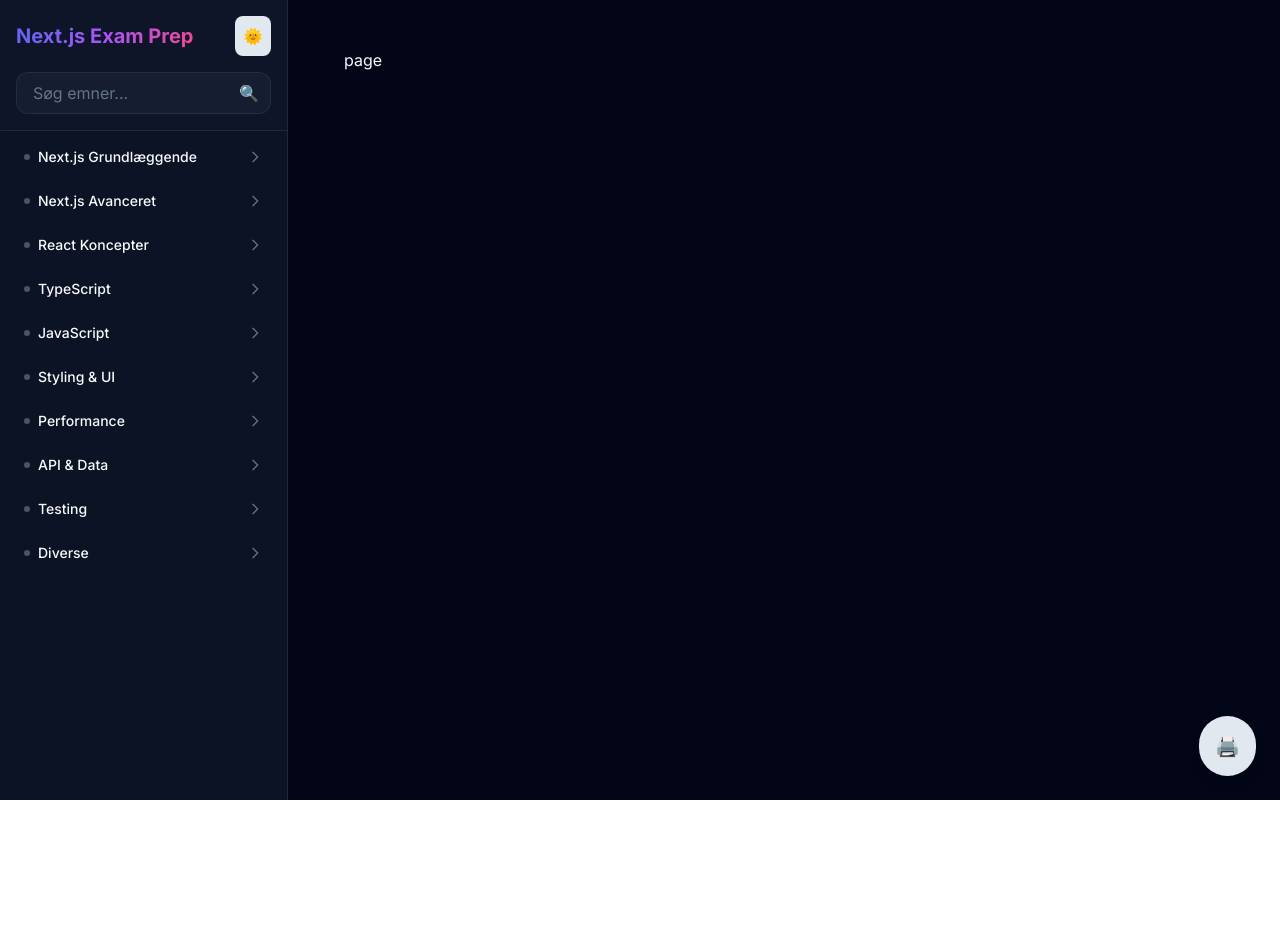
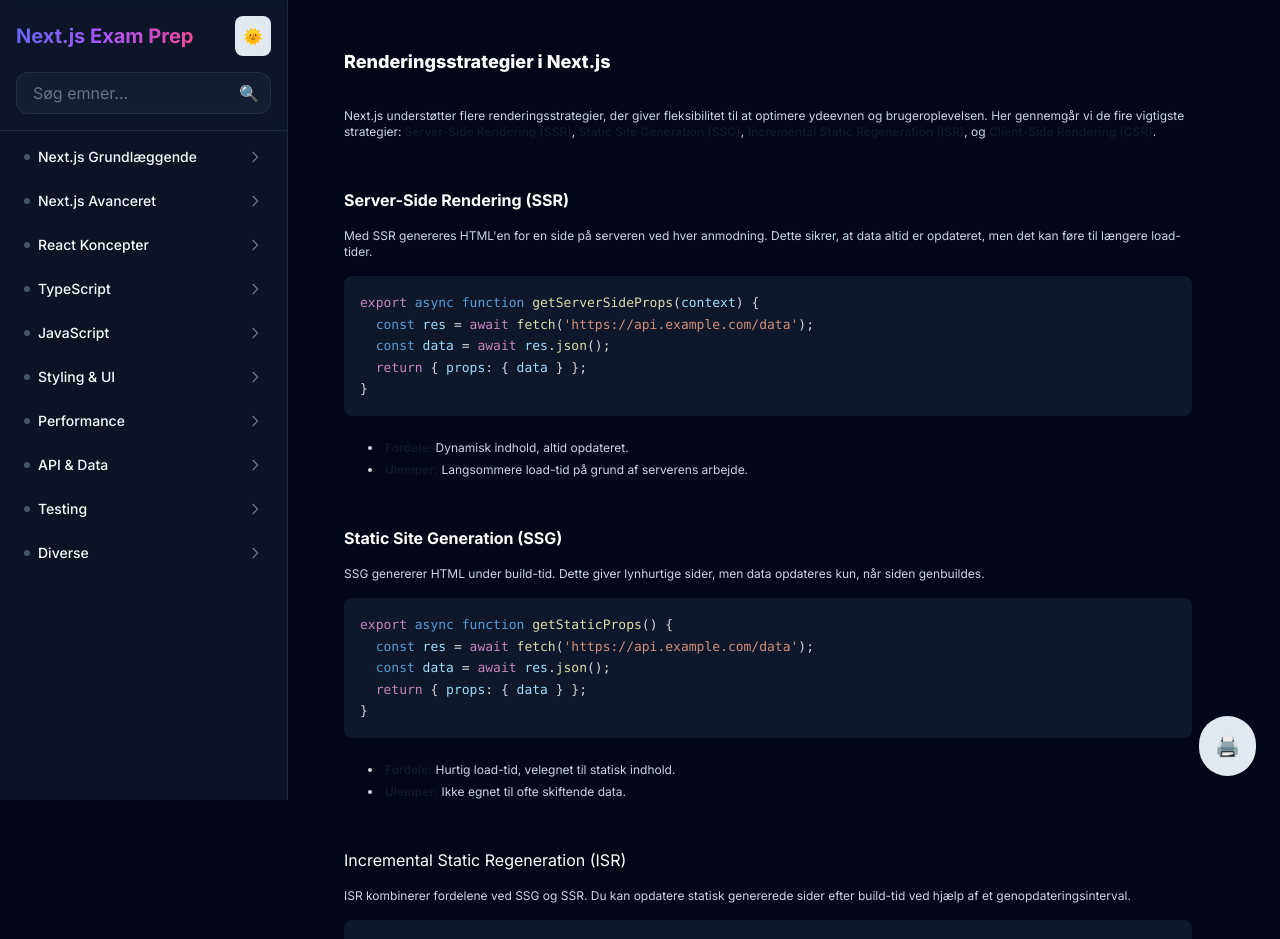
Before and after one commit to Lucasna28/next-exam-prep, a Next.js app: page /topics/next/advanced/rendering-strategies in a window 1280 px wide. Shown: the top 939 px of the page. Before the commit the page ends 800 px from the top, so only its background shows below. Built offline with nearby package versions, Linux system fonts and the light colour scheme.

Commit message:
nextdone

```diff
--- a/src/app/topics/next/advanced/rendering-strategies/page.tsx
+++ b/src/app/topics/next/advanced/rendering-strategies/page.tsx
@@ -1,7 +1,98 @@
-import React from "react";
+import CodeBlock from "@/components/CodeBlock";
 
-const page = () => {
-  return <div>page</div>;
-};
+export default function RenderingStrategiesPage() {
+  return (
+    <div className="prose lg:prose-xs">
+      <h1 className="text-lg">Renderingsstrategier i Next.js</h1>
+      <p className="text-xs">
+        Next.js understøtter flere renderingsstrategier, der giver fleksibilitet til at optimere ydeevnen og brugeroplevelsen. Her gennemgår vi de fire vigtigste strategier:
+        <strong> Server-Side Rendering (SSR)</strong>, <strong>Static Site Generation (SSG)</strong>, <strong>Incremental Static Regeneration (ISR)</strong>, og <strong>Client-Side Rendering (CSR)</strong>.
+      </p>
 
-export default page;
+      <h2 className="text-base">Server-Side Rendering (SSR)</h2>
+      <p className="text-xs">
+        Med SSR genereres HTML'en for en side på serveren ved hver anmodning. Dette sikrer, at data altid er opdateret, men det kan føre til længere load-tider.
+      </p>
+      <CodeBlock
+        code={`export async function getServerSideProps(context) {
+  const res = await fetch('https://api.example.com/data');
+  const data = await res.json();
+  return { props: { data } };
+}`}
+        language="javascript"
+      />
+      <ul className="text-xs">
+        <li><strong>Fordele:</strong> Dynamisk indhold, altid opdateret.</li>
+        <li><strong>Ulemper:</strong> Langsommere load-tid på grund af serverens arbejde.</li>
+      </ul>
+
+      <h2 className="text-base">Static Site Generation (SSG)</h2>
+      <p className="text-xs">
+        SSG genererer HTML under build-tid. Dette giver lynhurtige sider, men data opdateres kun, når siden genbuildes.
+      </p>
+      <CodeBlock
+        code={`export async function getStaticProps() {
+  const res = await fetch('https://api.example.com/data');
+  const data = await res.json();
+  return { props: { data } };
+}`}
+        language="javascript"
+      />
+      <ul className="text-xs">
+        <li><strong>Fordele:</strong> Hurtig load-tid, velegnet til statisk indhold.</li>
+        <li><strong>Ulemper:</strong> Ikke egnet til ofte skiftende data.</li>
+      </ul>
+
+      <h5 className="text-base">Incremental Static Regeneration (ISR)</h5>
+      <p className="text-xs">
+        ISR kombinerer fordelene ved SSG og SSR. Du kan opdatere statisk genererede sider efter build-tid ved hjælp af et genopdateringsinterval.
+      </p>
+      <CodeBlock
+        code={`export async function getStaticProps() {
+  const res = await fetch('https://api.example.com/data');
+  const data = await res.json();
+  return {
+    props: { data },
+    revalidate: 10, // Opdater hver 10. sekund
+  };
+}`}
+        language="javascript"
+      />
+      <ul className="text-xs">
+        <li><strong>Fordele:</strong> Hurtige sider med mulighed for dynamisk opdatering.</li>
+        <li><strong>Ulemper:</strong> Ikke egnet til realtidsdata.</li>
+      </ul>
+
+      <h2 className="text-base">Client-Side Rendering (CSR)</h2>
+      <p className="text-xs">
+        Med CSR renderes HTML'en i browseren ved hjælp af JavaScript. Data hentes ofte via API-anmodninger, når siden er indlæst.
+      </p>
+      <CodeBlock
+        code={`import { useEffect, useState } from 'react';
+
+export default function Page() {
+  const [data, setData] = useState(null);
+
+  useEffect(() => {
+    fetch('https://api.example.com/data')
+      .then((res) => res.json())
+      .then((data) => setData(data));
+  }, []);
+
+  if (!data) return <p>Loading...</p>;
+  return <div>{JSON.stringify(data)}</div>;
+}`}
+        language="javascript"
+      />
+      <ul className="text-xs">
+        <li><strong>Fordele:</strong> Hurtig initial load med mulighed for dynamisk datahentning.</li>
+        <li><strong>Ulemper:</strong> Afhængig af JavaScript, hvilket kan påvirke SEO og performance.</li>
+      </ul>
+
+      <h2 className="text-base">Konklusion</h2>
+      <p className="text-xs">
+        Valget af renderingsstrategi afhænger af applikationens krav. SSR og ISR er gode til dynamiske data, SSG er ideel til statisk indhold, og CSR fungerer bedst for applikationer, der kræver interaktivitet på klienten.
+      </p>
+    </div>
+  );
+}
--- /dev/null
+++ b/src/app/topics/next/advanced/routing-comparison/approuter/page.tsx
@@ -0,0 +1,59 @@
+import CodeBlock from "@/components/CodeBlock";
+
+export default function AppRouterPage() {
+  return (
+    <div className="prose lg:prose-xs">
+      <h1 className="text-lg">App Router i Next.js</h1>
+      <p className="text-xs">
+        <code>app/</code> strukturen blev introduceret i Next.js 13 og giver en moderne måde at bygge applikationer med funktioner som layouts, serverkomponenter og streaming.
+      </p>
+
+      <h2 className="text-base">Hovedfunktioner</h2>
+      <ul className="text-xs">
+        <li>
+          <strong>Serverkomponenter:</strong> Standard i <code>app/</code>, der giver bedre performance og reduceret JavaScript på klienten.
+        </li>
+        <li>
+          <strong>Layouts:</strong> Delte layouts kan definere UI, der genbruges på tværs af sider.
+        </li>
+        <li>
+          <strong>Streaming:</strong> Muliggør levering af indhold i realtid for hurtigere sideindlæsning.
+        </li>
+      </ul>
+
+      <h2 className="text-base">Eksempel: Oprettelse af en layout-fil</h2>
+      <CodeBlock
+        code={`// app/layout.tsx
+export default function RootLayout({ children }) {
+  return (
+    <html lang="en">
+      <body>
+        <header>Mit layout</header>
+        {children}
+      </body>
+    </html>
+  );
+}`}
+        language="typescript"
+      />
+
+      <h2 className="text-base">Fordele ved App Router</h2>
+      <ul className="text-xs">
+        <li>
+          <strong>Avancerede funktioner:</strong> Layouts, streaming og serverkomponenter er indbygget.
+        </li>
+        <li>
+          <strong>Forbedret performance:</strong> Reducerer mængden af JavaScript på klienten.
+        </li>
+        <li>
+          <strong>Skalerbar:</strong> Bedre egnet til store applikationer.
+        </li>
+      </ul>
+
+      <h2 className="text-base">Konklusion</h2>
+      <p className="text-xs">
+        App Router er ideel til moderne applikationer, hvor performance og fleksibilitet er afgørende. Det er designet til at udnytte Next.js' nyeste funktioner.
+      </p>
+    </div>
+  );
+}
--- a/src/app/topics/next/advanced/routing-comparison/page.tsx
+++ b/src/app/topics/next/advanced/routing-comparison/page.tsx
@@ -1,7 +1,41 @@
-import React from "react";
+import Link from "next/link";
 
-const page = () => {
-  return <div>page</div>;
-};
+export default function AppVsPagesOverview() {
+  return (
+    <div className="prose lg:prose-xs">
+      <h1 className="text-lg">App Router vs. Pages Router i Next.js</h1>
+      <p className="text-xs">
+        Next.js introducerer en ny <code>app/</code> struktur i version 13, der giver forbedrede funktioner som serverkomponenter og layouts. Samtidig understøtter Next.js stadig den klassiske <code>pages/</code> struktur.
+      </p>
 
-export default page;
+      <h2 className="text-base">Forskellen mellem App Router og Pages Router</h2>
+      <ul className="text-xs">
+        <li>
+          <strong>App Router:</strong> Den nyeste routing-struktur med avancerede funktioner som layouts, streaming og serverkomponenter.
+        </li>
+        <li>
+          <strong>Pages Router:</strong> Den klassiske struktur, der er kendt for sin enkelhed og brede brug.
+        </li>
+      </ul>
+
+      <h2 className="text-base">Læs mere</h2>
+      <ul className="text-xs">
+        <li>
+          <Link href="/topics/next/advanced/routing-comparison/approuter">
+            Læs om App Router
+          </Link>
+        </li>
+        <li>
+          <Link href="/topics/next/advanced/routing-comparison/pagesrouter">
+            Læs om Pages Router
+          </Link>
+        </li>
+      </ul>
+
+      <h2 className="text-base">Konklusion</h2>
+      <p className="text-xs">
+        Både <code>app/</code> og <code>pages/</code> strukturerne har deres styrker og svagheder. Klik på linksene ovenfor for at lære mere om hver struktur.
+      </p>
+    </div>
+  );
+}
--- /dev/null
+++ b/src/app/topics/next/advanced/routing-comparison/pagesrouter/page.tsx
@@ -0,0 +1,64 @@
+import CodeBlock from "@/components/CodeBlock";
+
+export default function PagesRouterPage() {
+  return (
+    <div className="prose lg:prose-xs">
+      <h1 className="text-lg">Pages Router i Next.js</h1>
+      <p className="text-xs">
+        <code>pages/</code> strukturen er den klassiske måde at organisere routing i Next.js. Den er enkel og let at bruge, hvilket gør den ideel for mindre projekter.
+      </p>
+
+      <h2 className="text-base">Hovedfunktioner</h2>
+      <ul className="text-xs">
+        <li>
+          <strong>Fil-baseret routing:</strong> Hver fil i <code>pages/</code> mappen svarer til en route.
+        </li>
+        <li>
+          <strong>API Routes:</strong> Opret backend API'er direkte i <code>pages/api</code>.
+        </li>
+        <li>
+          <strong>Fleksibilitet:</strong> Understøtter både server-side rendering (SSR) og static site generation (SSG).
+        </li>
+      </ul>
+
+      <h2 className="text-base">Eksempel: Fil-baseret routing</h2>
+      <CodeBlock
+        code={`// pages/index.js
+export default function HomePage() {
+  return <h1>Velkommen til Next.js</h1>;
+}
+
+// URL: /
+`}
+        language="javascript"
+      />
+
+      <h5 className="text-base">Eksempel: API Route</h5>
+      <CodeBlock
+        code={`// pages/api/hello.js
+export default function handler(req, res) {
+  res.status(200).json({ message: "Hello, world!" });
+}`}
+        language="javascript"
+      />
+
+      <h2 className="text-base">Fordele ved Pages Router</h2>
+      <ul className="text-xs">
+        <li>
+          <strong>Let at forstå:</strong> Ideel for begyndere eller mindre projekter.
+        </li>
+        <li>
+          <strong>Moden teknologi:</strong> Har eksisteret siden de tidlige versioner af Next.js og er veldokumenteret.
+        </li>
+        <li>
+          <strong>Stabil:</strong> God til projekter, der ikke kræver avancerede funktioner.
+        </li>
+      </ul>
+
+      <h2 className="text-base">Konklusion</h2>
+      <p className="text-xs">
+        Pages Router er enkel og velegnet til projekter, der ikke kræver de nyeste funktioner i Next.js. Den fungerer perfekt for dem, der ønsker en stabil og velkendt struktur.
+      </p>
+    </div>
+  );
+}
```
